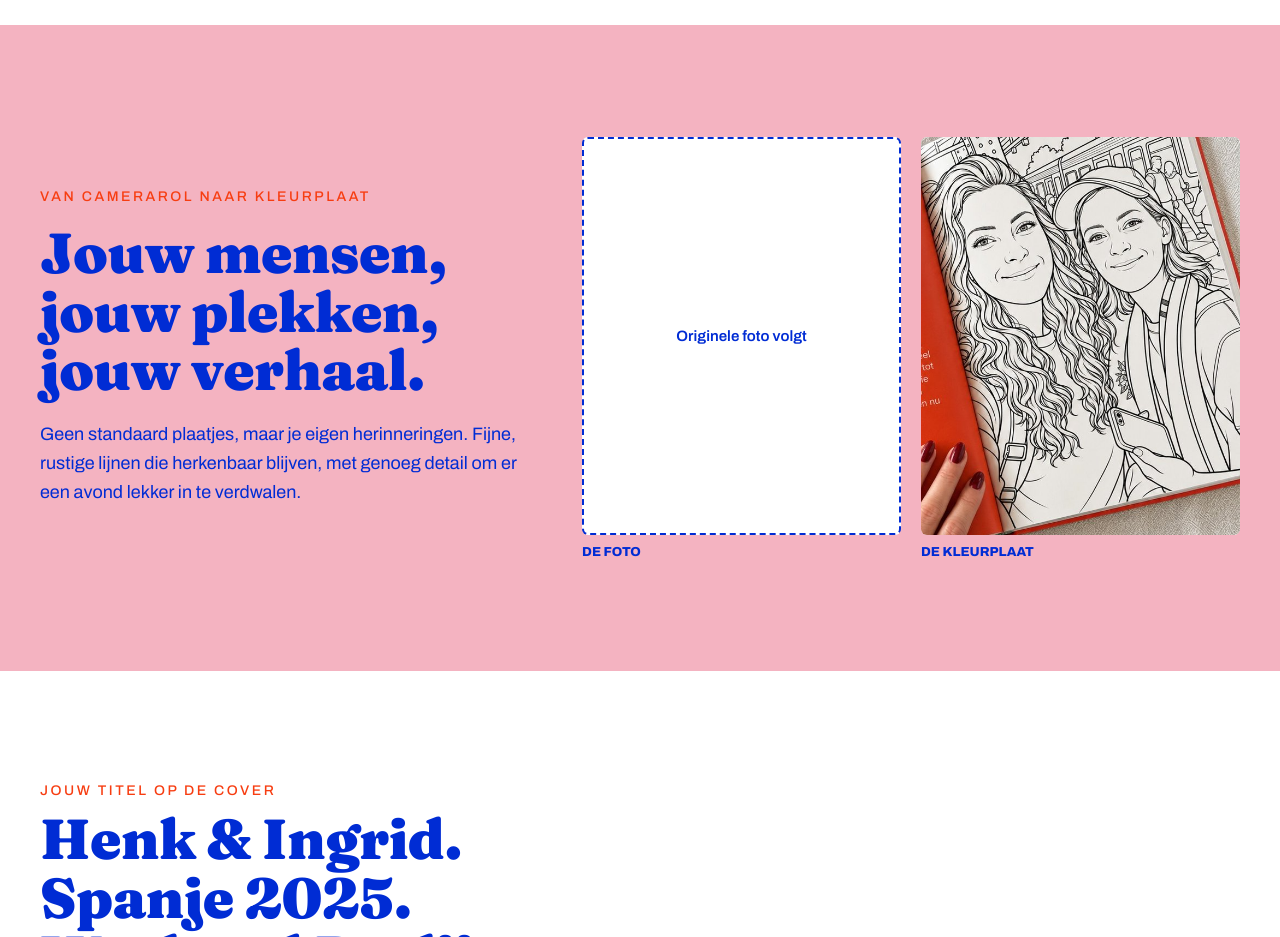
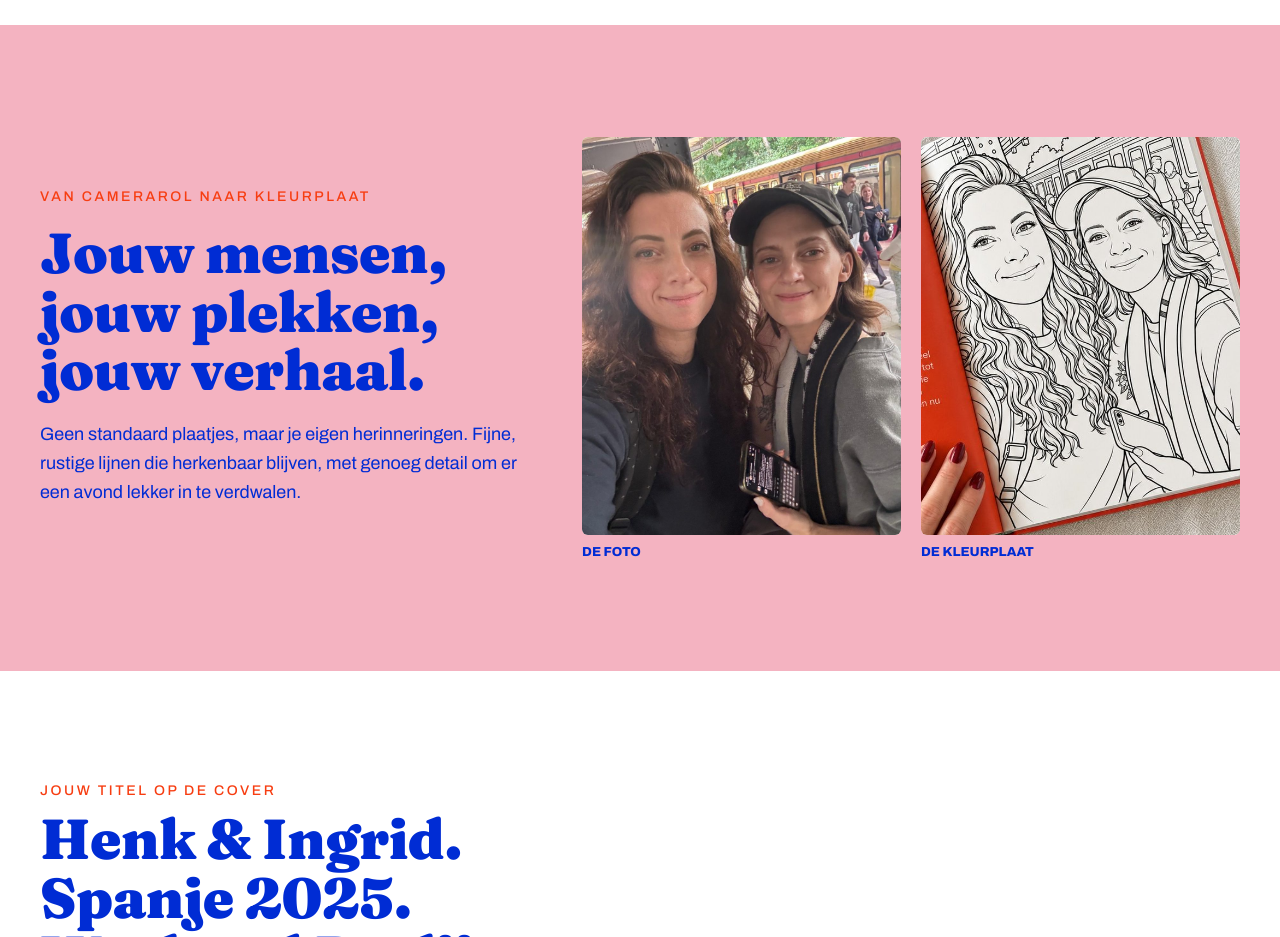
Before and after one commit to laurens-a11y/tante-kleur, a Next.js app: page / in a window 1280 px wide. Shown: the part 2340-3277 px from the top of the page. Built offline with nearby package versions, Linux system fonts and the light colour scheme.

Commit message:
Originele foto naast de Berlijn-kleurplaat
Co-Authored-By: Claude Opus 5.5 <noreply@anthropic.com>
Claude-Session: https://claude.ai/code/session_01Nhru8j8odGxLVNtQFygd2k

```diff
--- a/src/app/page.tsx
+++ b/src/app/page.tsx
@@ -168,8 +168,13 @@ export default function Home() {
             </div>
             <div className={s.compare}>
               <div className={s.stack} style={{ gap: 10 }}>
-                {/* TODO: originele foto bij de Berlijn-kleurplaat toevoegen */}
-                <div className={s.placeholder}>Originele foto volgt</div>
+                <Image
+                  src="/brand/foto-berlijn.jpg"
+                  alt="Selfie van twee vriendinnen op een treinperron in Berlijn"
+                  width={1000}
+                  height={1333}
+                  className={s.frame}
+                />
                 <p className={s.wide}>De foto</p>
               </div>
               <div className={s.stack} style={{ gap: 10 }}>
```
Also changed, not shown: public/brand/foto-berlijn.jpg (added).
